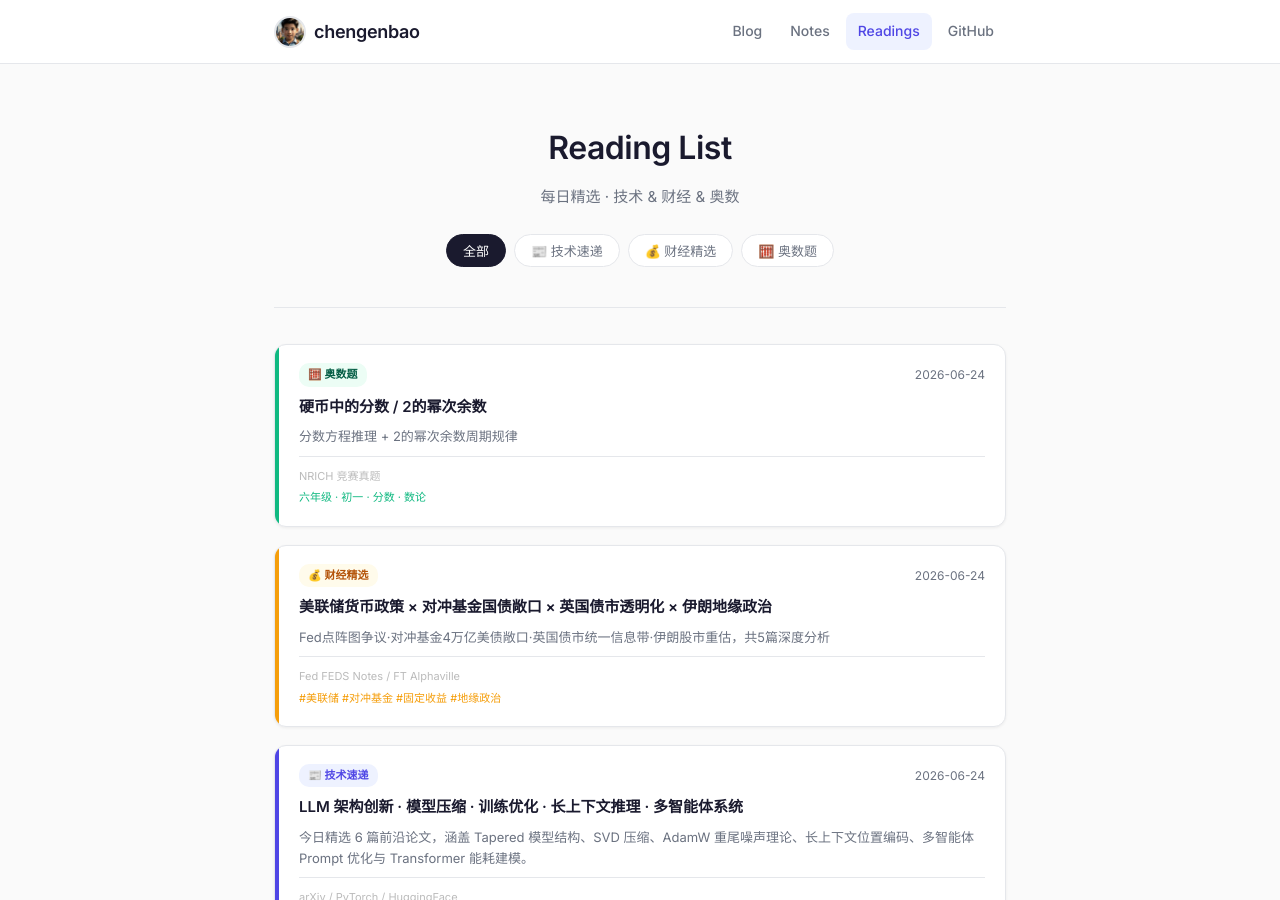
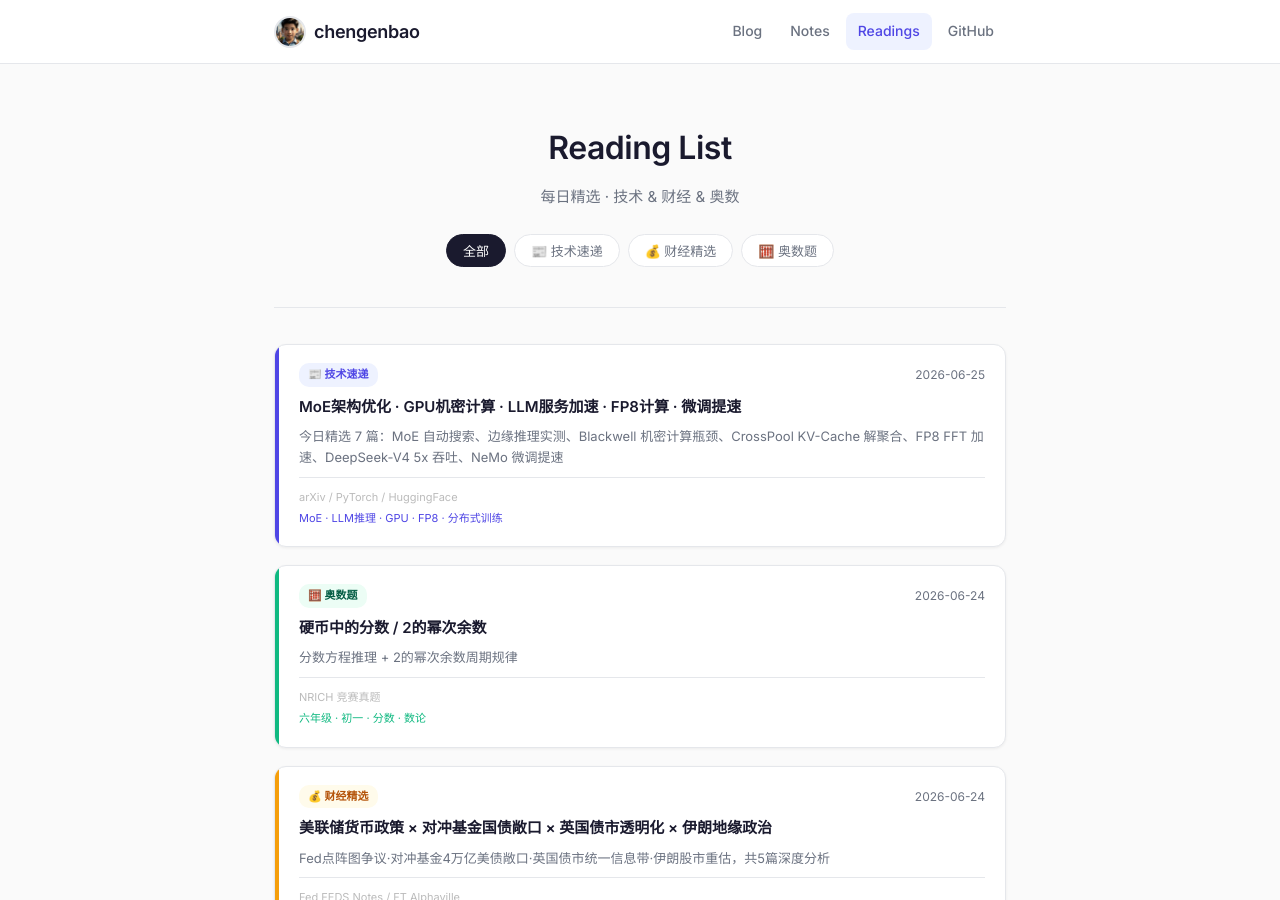
Before and after one commit to chengenbao/chengenbao.github.io, a Jekyll site: the page built from reading-list/index.md, in a window 1280 px wide and 900 px high. Built offline with Jekyll 4.4.1, drawn with Linux system fonts in a browser that asks for light colours.

Commit message:
add tech card 2026-06-25

```diff
--- a/reading-list/index.md
+++ b/reading-list/index.md
@@ -18,6 +18,21 @@ permalink: /reading-list/
   </div>
 
   <div class="rl-grid">
+<a class="rl-card tech" href="/reading-list/2026-06-25-tech-daily/">
+  <div class="rl-accent"></div>
+  <div class="rl-body">
+    <div class="rl-top">
+      <span class="rl-badge tech">📰 技术速递</span>
+      <time>2026-06-25</time>
+    </div>
+    <h2>MoE架构优化 · GPU机密计算 · LLM服务加速 · FP8计算 · 微调提速</h2>
+    <p>今日精选 7 篇：MoE 自动搜索、边缘推理实测、Blackwell 机密计算瓶颈、CrossPool KV-Cache 解聚合、FP8 FFT 加速、DeepSeek-V4 5x 吞吐、NeMo 微调提速</p>
+    <div class="rl-meta">
+      <span class="rl-source">arXiv / PyTorch / HuggingFace</span>
+      <span class="rl-tags">MoE · LLM推理 · GPU · FP8 · 分布式训练</span>
+    </div>
+  </div>
+</a>
 <a class="rl-card math" href="/reading-list/2026-06-24-math/"><div class="rl-accent"></div><div class="rl-body"><div class="rl-top"><span class="rl-badge math">🧮 奥数题</span><time>2026-06-24</time></div><h2>硬币中的分数 / 2的幂次余数</h2><p>分数方程推理 + 2的幂次余数周期规律</p><div class="rl-meta"><span class="rl-source">NRICH 竞赛真题</span><span class="rl-tags">六年级 · 初一 · 分数 · 数论</span></div></div></a>
 <a class="rl-card finance" href="/reading-list/2026-06-24-finance-daily/">
   <div class="rl-accent"></div>
```
